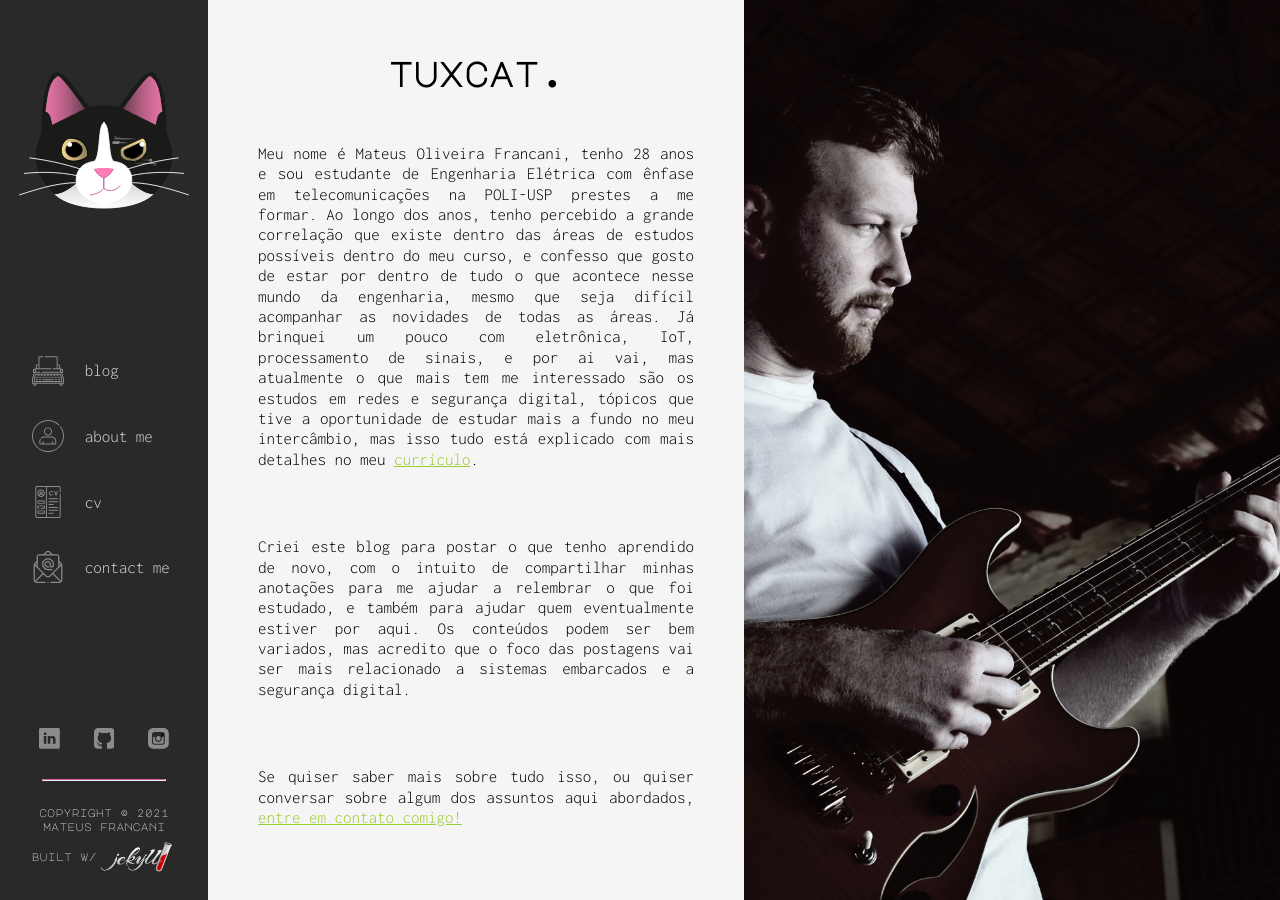
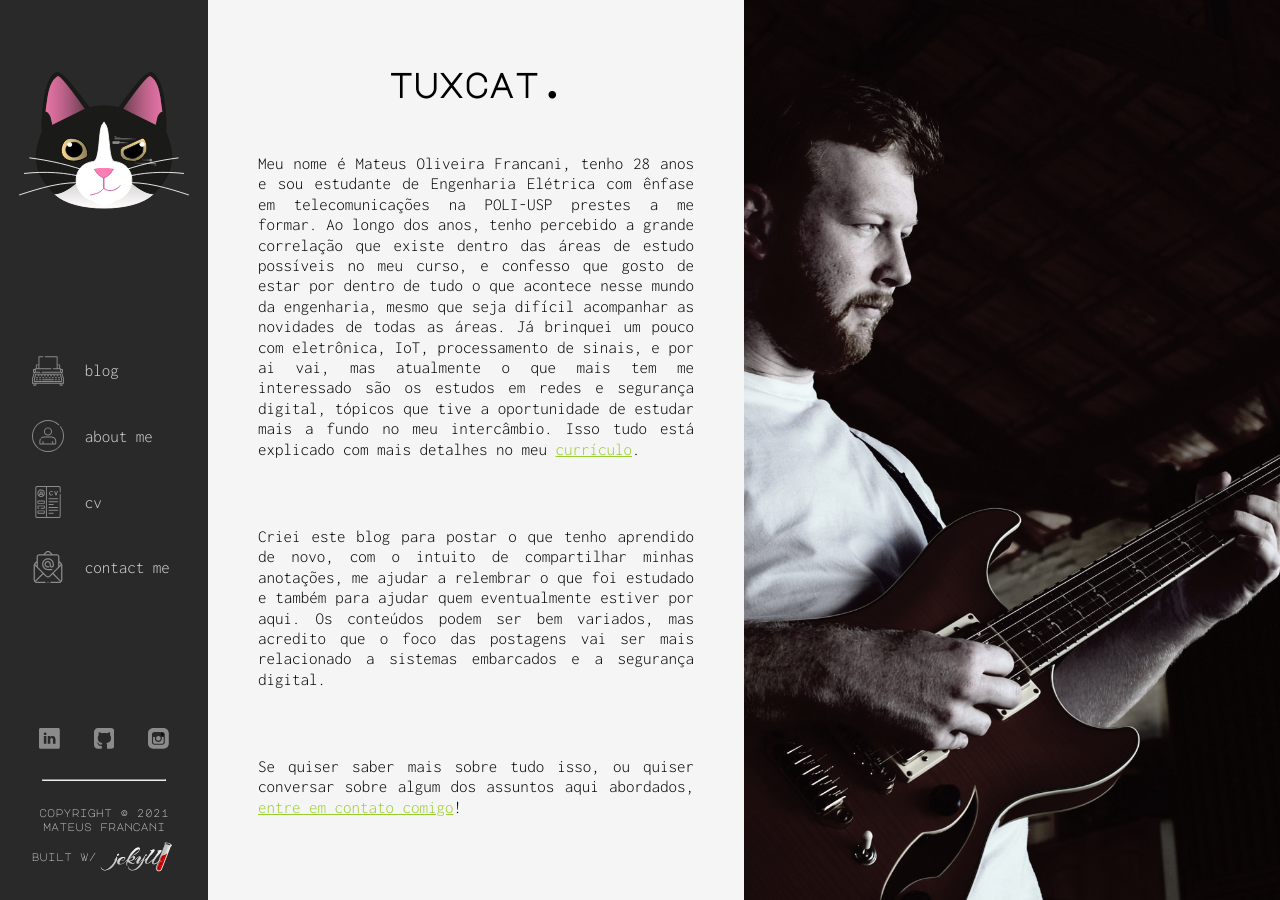
Before and after one commit to mfrNWV/mfrNWV.github.io, a Jekyll site: the page built from about.html, in a window 1280 px wide. Built offline with Jekyll 4.4.1, drawn with Linux system fonts in a browser that asks for light colours; some web fonts are replaced.

Commit message:
About me text.

```diff
--- a/about.html
+++ b/about.html
@@ -11,14 +11,14 @@
         <h1>TUXCAT.</h1>
         <p>
             Meu nome é Mateus Oliveira Francani, tenho 28 anos e sou estudante de Engenharia Elétrica com ênfase em telecomunicações na POLI-USP prestes a me formar.
-            Ao longo dos anos, tenho percebido a grande correlação que existe dentro das áreas de estudos possíveis dentro do meu curso, e confesso que gosto de estar por dentro de tudo o que acontece nesse mundo da engenharia, mesmo que seja difícil acompanhar as novidades de todas as áreas.
-            Já brinquei um pouco com eletrônica, IoT, processamento de sinais, e por ai vai, mas atualmente o que mais tem me interessado são os estudos em redes e segurança digital, tópicos que tive a oportunidade de estudar mais a fundo no meu intercâmbio, mas isso tudo está explicado com mais detalhes no meu <a href="https://mfrnwv.github.io/cv.html">currículo</a>.
+            Ao longo dos anos, tenho percebido a grande correlação que existe dentro das áreas de estudo possíveis no meu curso, e confesso que gosto de estar por dentro de tudo o que acontece nesse mundo da engenharia, mesmo que seja difícil acompanhar as novidades de todas as áreas.
+            Já brinquei um pouco com eletrônica, IoT, processamento de sinais, e por ai vai, mas atualmente o que mais tem me interessado são os estudos em redes e segurança digital, tópicos que tive a oportunidade de estudar mais a fundo no meu intercâmbio. Isso tudo está explicado com mais detalhes no meu <a href="https://mfrnwv.github.io/cv.html">currículo</a>.
         </p>
         <p>
-            Criei este blog para postar o que tenho aprendido de novo, com o intuito de compartilhar minhas anotações para me ajudar a relembrar o que foi estudado, e também para ajudar quem eventualmente estiver por aqui. Os conteúdos podem ser bem variados, mas acredito que o foco das postagens vai ser mais relacionado a sistemas embarcados e a segurança digital.
+            Criei este blog para postar o que tenho aprendido de novo, com o intuito de compartilhar minhas anotações, me ajudar a relembrar o que foi estudado e também para ajudar quem eventualmente estiver por aqui. Os conteúdos podem ser bem variados, mas acredito que o foco das postagens vai ser mais relacionado a sistemas embarcados e a segurança digital.
         </p>
         <p>
-            Se quiser saber mais sobre tudo isso, ou quiser conversar sobre algum dos assuntos aqui abordados, <a href="https://mfrnwv.github.io/contact.html">entre em contato comigo!</a>
+            Se quiser saber mais sobre tudo isso, ou quiser conversar sobre algum dos assuntos aqui abordados, <a href="https://mfrnwv.github.io/contact.html">entre em contato comigo</a>!
         </p>
     </div>
 
```
